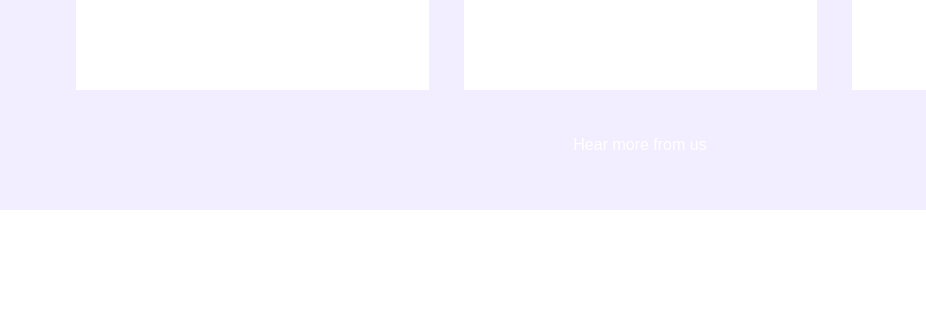
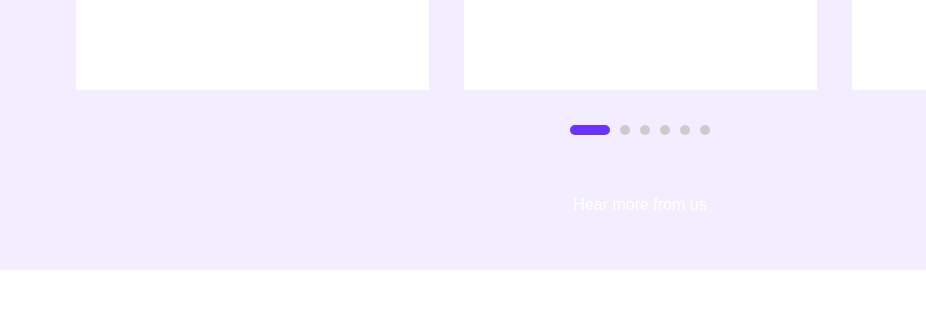
Before and after one commit to itdevexe/fix-a-bug-mobile-testing, a plain HTML site: page index.html in a window 1280 px wide. Shown: the part 5170-5490 px from the top of the page, 0-926 px from the left. Drawn offline with nearby package versions, Linux system fonts and the light colour scheme.

Commit message:
added dots in blog section

```diff
--- a/index.html
+++ b/index.html
@@ -1623,6 +1623,8 @@
                         &#10095;
                     </button>
                 </div>
+                <div class="dots-container12" id="dots-container12"></div>
+
             </div>
 
             <div class="zoom_slider no-desktop" id="zoom_slider">
--- a/script.js
+++ b/script.js
@@ -211,13 +211,7 @@ function moveSlide(direction) {
 
 
 
-
-
-
-
-
 const galleryContainer = document.querySelector('.gallery-container');
-
 const gallery = document.querySelector('.gallery');
 const gallerySlides = Array.from(gallery.querySelectorAll('.a-div'));
 let currentIndex = 0;
@@ -233,19 +227,81 @@ const galleryLastClone = gallerySlides[galleryTotalSlides - 1].cloneNode(true);
 gallery.appendChild(galleryFirstClone);
 gallery.insertBefore(galleryLastClone, gallerySlides[0]);
 
-const updatedGallerySlides= Array.from(gallery.querySelectorAll('.a-div'));
+const updatedGallerySlides = Array.from(gallery.querySelectorAll('.a-div'));
+
+const dotsContainer = document.createElement('div');
+dotsContainer.classList.add('dots-container12');
+galleryContainer.appendChild(dotsContainer);
+
+for (let i = 0; i < galleryTotalSlides; i++) {
+    const dot = document.createElement('span');
+    dot.classList.add('dot');
+    dot.setAttribute('data-index', i);
+    dot.addEventListener('click', () => moveGalleryTo(i));
+    dotsContainer.appendChild(dot);
+}
+
+function updateDots() {
+    document.querySelectorAll('.dot').forEach((dot, index) => {
+        dot.classList.toggle('active', index === currentIndex);
+    });
+}
 
 function moveGallery(direction) {
-    const maxIndex = galleryTotalSlides-1;
+    const maxIndex = galleryTotalSlides - 1;
     currentIndex += direction;
     if (currentIndex < 0) {
         currentIndex = maxIndex;
     } else if (currentIndex > maxIndex) {
         currentIndex = 0;
     }
-    updatedGallerySlides.forEach(slide=>slide.style.transform = `translateX(-${(currentIndex * gallerySlideWidth) + slideGap*currentIndex}px)`)
-    // gallery.style.transform = `translateX(-${(currentIndex * gallerySlideWidth) + slideGap*currentIndex}px)`;
+    updatedGallerySlides.forEach(slide => slide.style.transform = `translateX(-${(currentIndex * gallerySlideWidth) + slideGap * currentIndex}px)`);
+    updateDots();
 }
+
+function moveGalleryTo(index) {
+    currentIndex = index;
+    updatedGallerySlides.forEach(slide => slide.style.transform = `translateX(-${(currentIndex * gallerySlideWidth) + slideGap * currentIndex}px)`);
+    updateDots();
+}
+
+updateDots();
+
+
+
+
+
+
+// const galleryContainer = document.querySelector('.gallery-container');
+
+// const gallery = document.querySelector('.gallery');
+// const gallerySlides = Array.from(gallery.querySelectorAll('.a-div'));
+// let currentIndex = 0;
+// const galleryTotalSlides = gallerySlides.length;
+// const visibleSlides = 3;
+// let slideGap = 35;
+// let gallerySlideWidth = gallerySlides[0].clientWidth;
+
+// galleryContainer.style.width = `${(gallerySlideWidth*visibleSlides)+(slideGap*(visibleSlides-1))}px`;
+
+// const galleryFirstClone = gallerySlides[0].cloneNode(true);
+// const galleryLastClone = gallerySlides[galleryTotalSlides - 1].cloneNode(true);
+// gallery.appendChild(galleryFirstClone);
+// gallery.insertBefore(galleryLastClone, gallerySlides[0]);
+
+// const updatedGallerySlides= Array.from(gallery.querySelectorAll('.a-div'));
+
+// function moveGallery(direction) {
+//     const maxIndex = galleryTotalSlides-1;
+//     currentIndex += direction;
+//     if (currentIndex < 0) {
+//         currentIndex = maxIndex;
+//     } else if (currentIndex > maxIndex) {
+//         currentIndex = 0;
+//     }
+//     updatedGallerySlides.forEach(slide=>slide.style.transform = `translateX(-${(currentIndex * gallerySlideWidth) + slideGap*currentIndex}px)`)
+//     // gallery.style.transform = `translateX(-${(currentIndex * gallerySlideWidth) + slideGap*currentIndex}px)`;
+// }
 
 
 // section8
--- a/style.css
+++ b/style.css
@@ -633,7 +633,14 @@ body {
   height: auto;
 }
 
-
+.dots-container12{
+  display: flex;
+  justify-content: center;
+  padding: 10px;
+  padding-bottom: 10px;
+  width: 100%;
+
+}
 
 
 .imgcontainer21{
```
